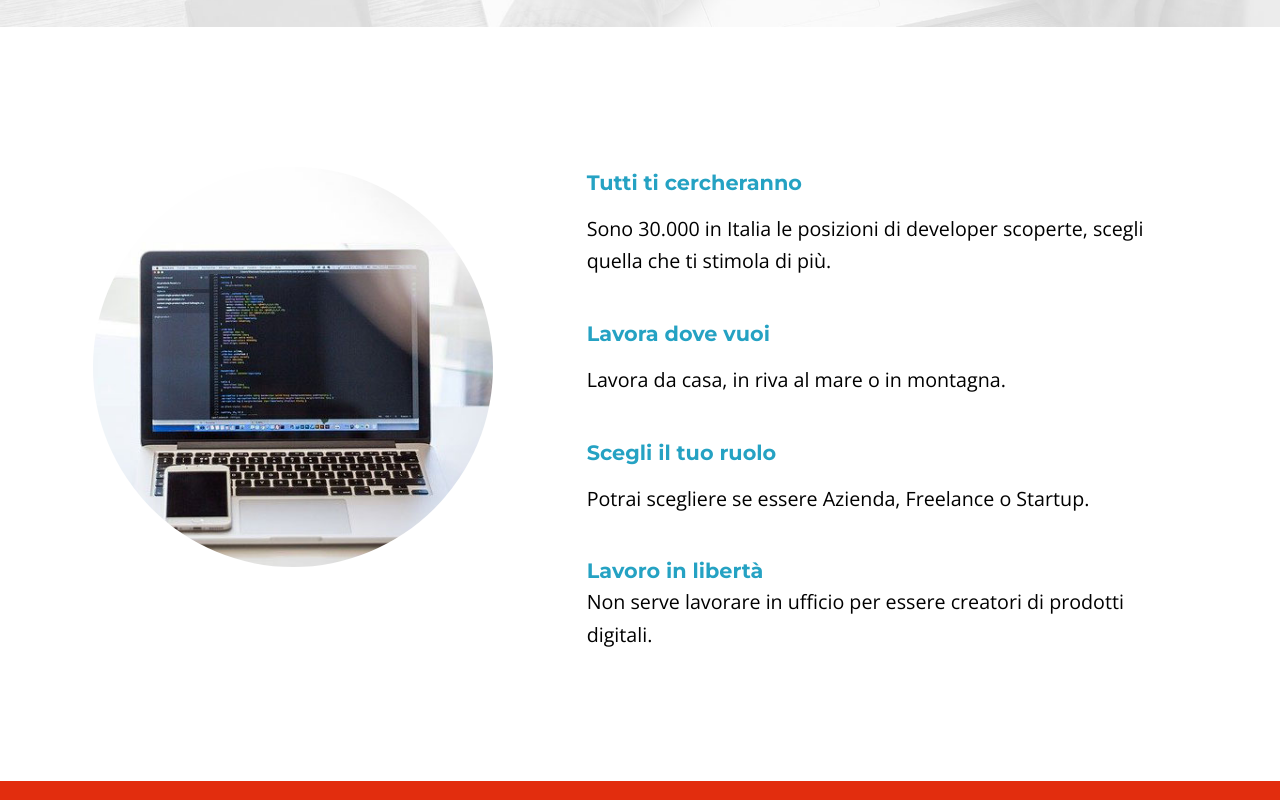
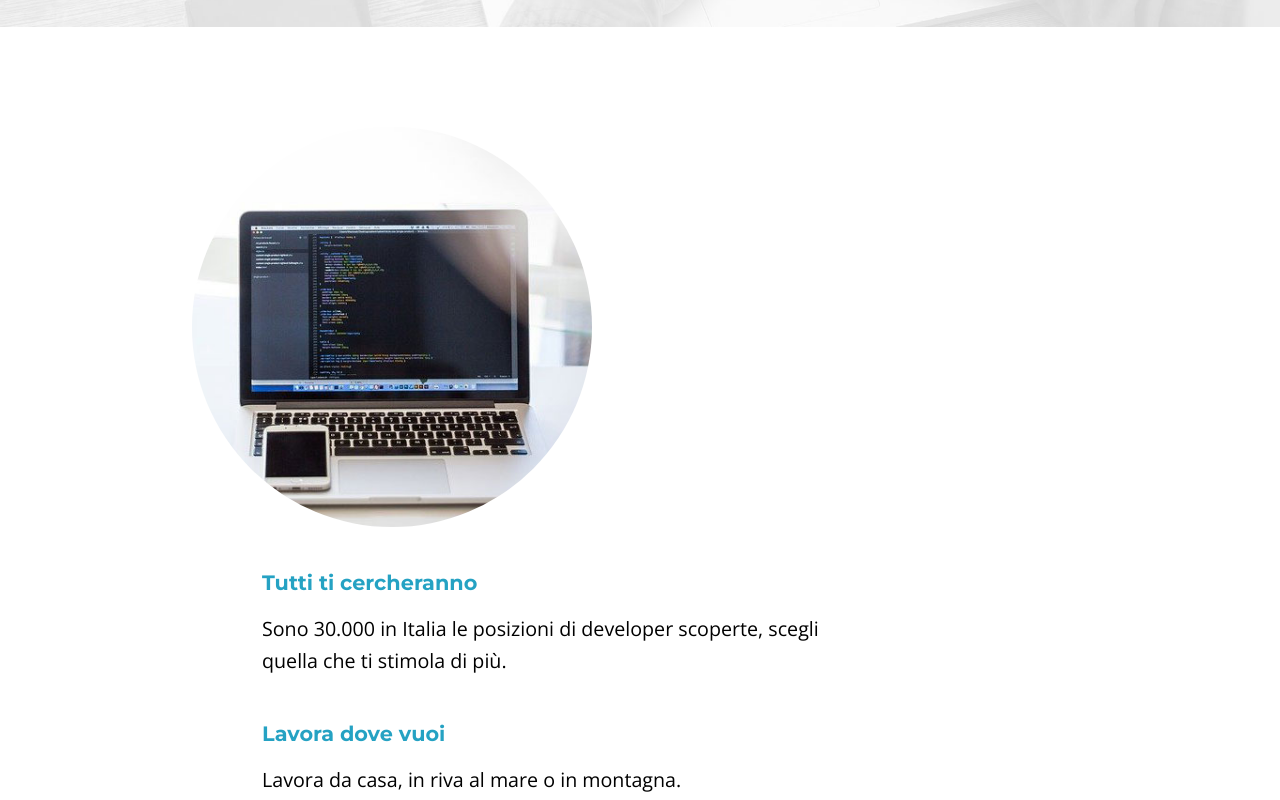
Before and after one commit to chiaramarti/S1-L5, a plain HTML site: page index.html in a window 1280 px wide. Shown: the part 520-1320 px from the top of the page. Drawn offline with nearby package versions, Linux system fonts and the light colour scheme; a web font is replaced by a local one.

Commit message:
s/flex main region

```diff
--- a/assets/css/style.css
+++ b/assets/css/style.css
@@ -250,20 +250,36 @@ ul li a{
         display: none;
     }
 
-    .main-container-big{
-        display: flex;
+    .main-container-big {
+        display: inline-block;
         margin: 100px auto;
-    }
+        vertical-align: middle;
+        width: 70%;
+        margin: 100px 15%;
+      }
 
     .main-container-big img{
         width: 400px;
         height: 400px;
+        display: inline-block;
+        margin: 0;
+        vertical-align: middle;
     }
 
-    .main-container-big .textform, .main-container-big .textform p{
+    .main-container-big div{
+        vertical-align: middle;
+    }
+
+    .main-container-big .textform{
         text-align: left;
         margin-left: 0;
         width: 600px;
+        display: inline-block;
+        margin-left: 70px;
+  }
+    }
+    .main-container-big .textform p{
+        margin-left: 0;
     }
 
     .quote{
```
